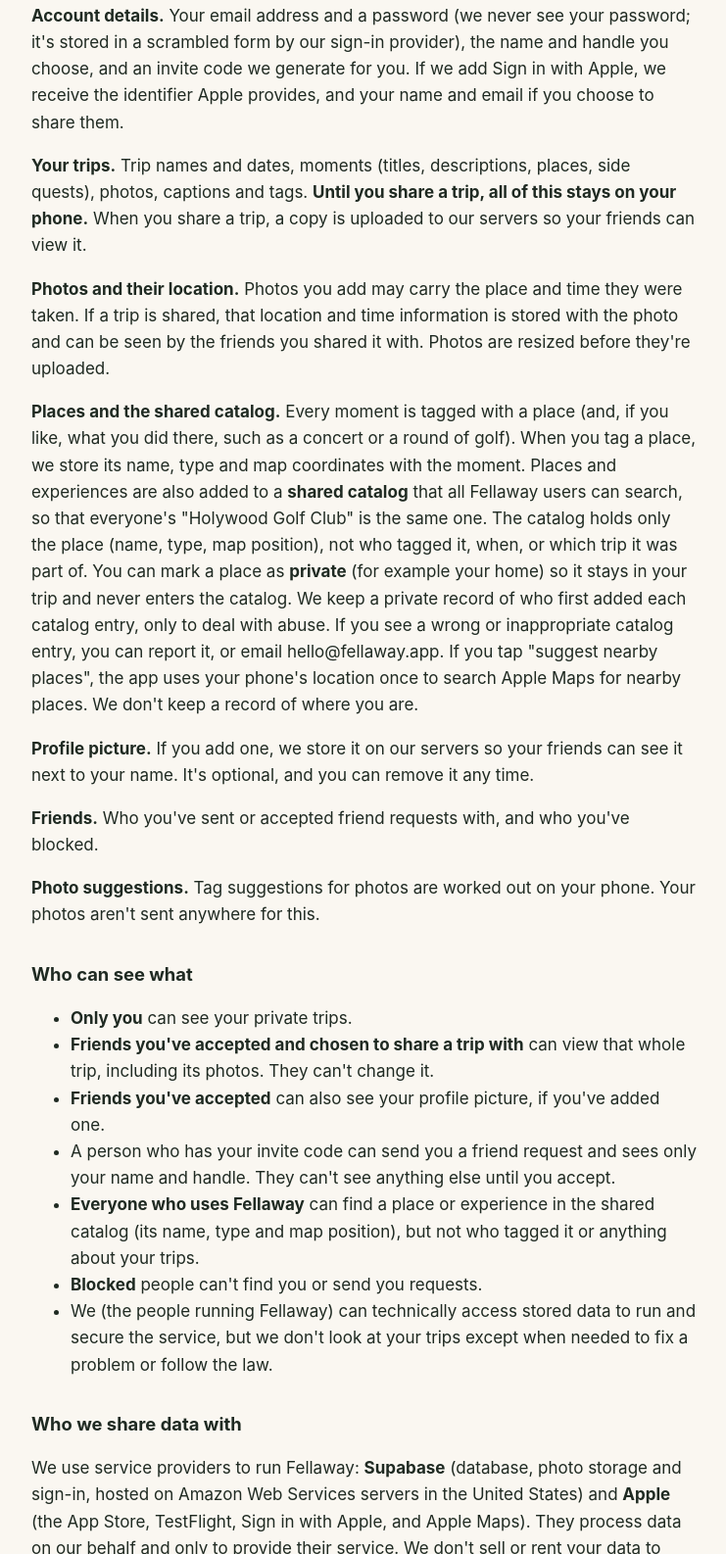
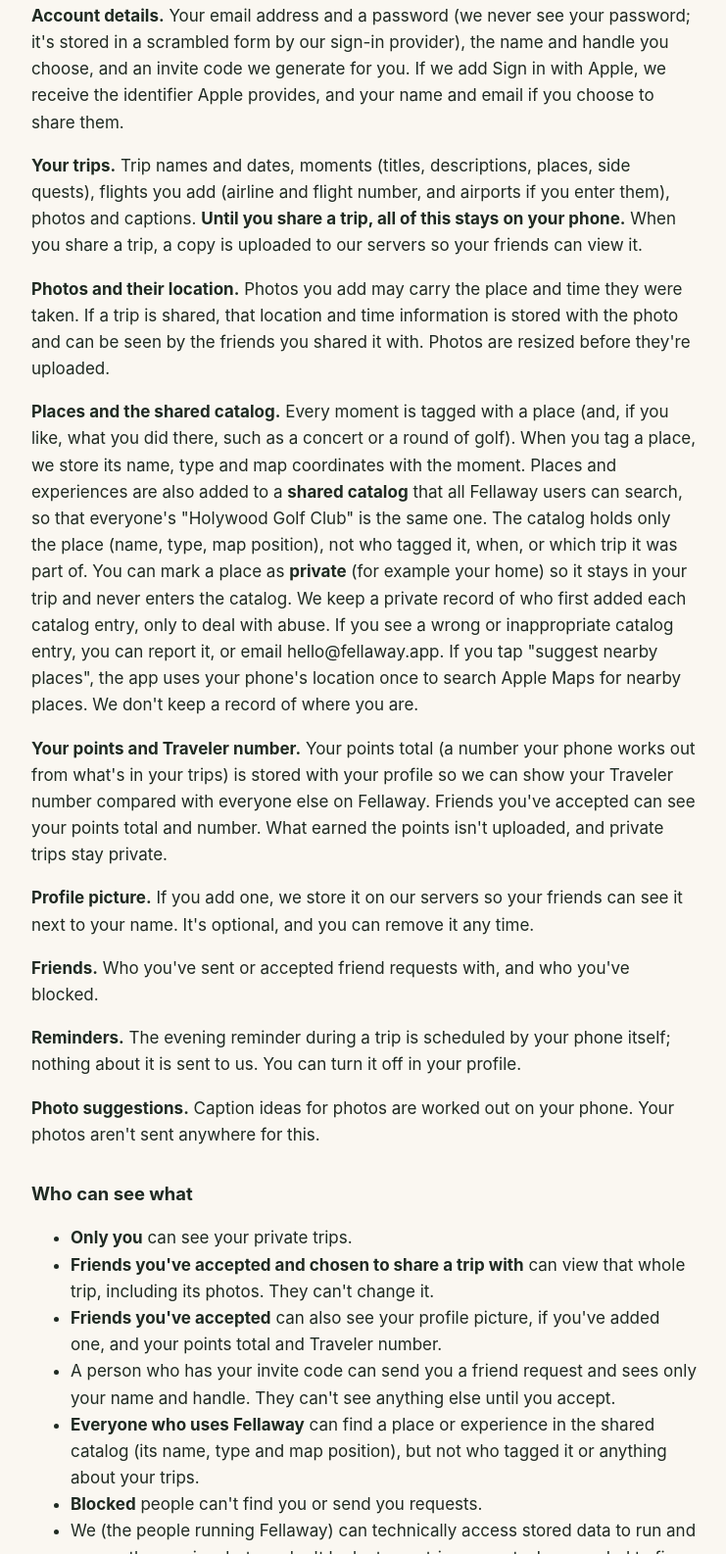
Before and after one commit to fellawayapp/fellaway-site, a plain HTML site: page privacy.html in a window 1280 px wide. Shown: the part 650-2236 px from the top of the page at 98% size, without its empty margins (268-1009 px from the left). Drawn offline with Linux system fonts and the light colour scheme.

Commit message:
Update privacy.html

```diff
--- a/privacy.html
+++ b/privacy.html
@@ -27,17 +27,19 @@ footer { color: var(--muted); font-size:.9rem; margin-top: 3rem; }
 </ul>
 <h2>What we collect</h2>
 <p><strong>Account details.</strong> Your email address and a password (we never see your password; it's stored in a scrambled form by our sign-in provider), the name and handle you choose, and an invite code we generate for you. If we add Sign in with Apple, we receive the identifier Apple provides, and your name and email if you choose to share them.</p>
-<p><strong>Your trips.</strong> Trip names and dates, moments (titles, descriptions, places, side quests), photos, captions and tags. <strong>Until you share a trip, all of this stays on your phone.</strong> When you share a trip, a copy is uploaded to our servers so your friends can view it.</p>
+<p><strong>Your trips.</strong> Trip names and dates, moments (titles, descriptions, places, side quests), flights you add (airline and flight number, and airports if you enter them), photos and captions. <strong>Until you share a trip, all of this stays on your phone.</strong> When you share a trip, a copy is uploaded to our servers so your friends can view it.</p>
 <p><strong>Photos and their location.</strong> Photos you add may carry the place and time they were taken. If a trip is shared, that location and time information is stored with the photo and can be seen by the friends you shared it with. Photos are resized before they're uploaded.</p>
 <p><strong>Places and the shared catalog.</strong> Every moment is tagged with a place (and, if you like, what you did there, such as a concert or a round of golf). When you tag a place, we store its name, type and map coordinates with the moment. Places and experiences are also added to a <strong>shared catalog</strong> that all Fellaway users can search, so that everyone's "Holywood Golf Club" is the same one. The catalog holds only the place (name, type, map position), not who tagged it, when, or which trip it was part of. You can mark a place as <strong>private</strong> (for example your home) so it stays in your trip and never enters the catalog. We keep a private record of who first added each catalog entry, only to deal with abuse. If you see a wrong or inappropriate catalog entry, you can report it, or email hello@fellaway.app. If you tap "suggest nearby places", the app uses your phone's location once to search Apple Maps for nearby places. We don't keep a record of where you are.</p>
+<p><strong>Your points and Traveler number.</strong> Your points total (a number your phone works out from what's in your trips) is stored with your profile so we can show your Traveler number compared with everyone else on Fellaway. Friends you've accepted can see your points total and number. What earned the points isn't uploaded, and private trips stay private.</p>
 <p><strong>Profile picture.</strong> If you add one, we store it on our servers so your friends can see it next to your name. It's optional, and you can remove it any time.</p>
 <p><strong>Friends.</strong> Who you've sent or accepted friend requests with, and who you've blocked.</p>
-<p><strong>Photo suggestions.</strong> Tag suggestions for photos are worked out on your phone. Your photos aren't sent anywhere for this.</p>
+<p><strong>Reminders.</strong> The evening reminder during a trip is scheduled by your phone itself; nothing about it is sent to us. You can turn it off in your profile.</p>
+<p><strong>Photo suggestions.</strong> Caption ideas for photos are worked out on your phone. Your photos aren't sent anywhere for this.</p>
 <h2>Who can see what</h2>
 <ul>
 <li><strong>Only you</strong> can see your private trips.</li>
 <li><strong>Friends you've accepted and chosen to share a trip with</strong> can view that whole trip, including its photos. They can't change it.</li>
-<li><strong>Friends you've accepted</strong> can also see your profile picture, if you've added one.</li>
+<li><strong>Friends you've accepted</strong> can also see your profile picture, if you've added one, and your points total and Traveler number.</li>
 <li>A person who has your invite code can send you a friend request and sees only your name and handle. They can't see anything else until you accept.</li>
 <li><strong>Everyone who uses Fellaway</strong> can find a place or experience in the shared catalog (its name, type and map position), but not who tagged it or anything about your trips.</li>
 <li><strong>Blocked</strong> people can't find you or send you requests.</li>
```
